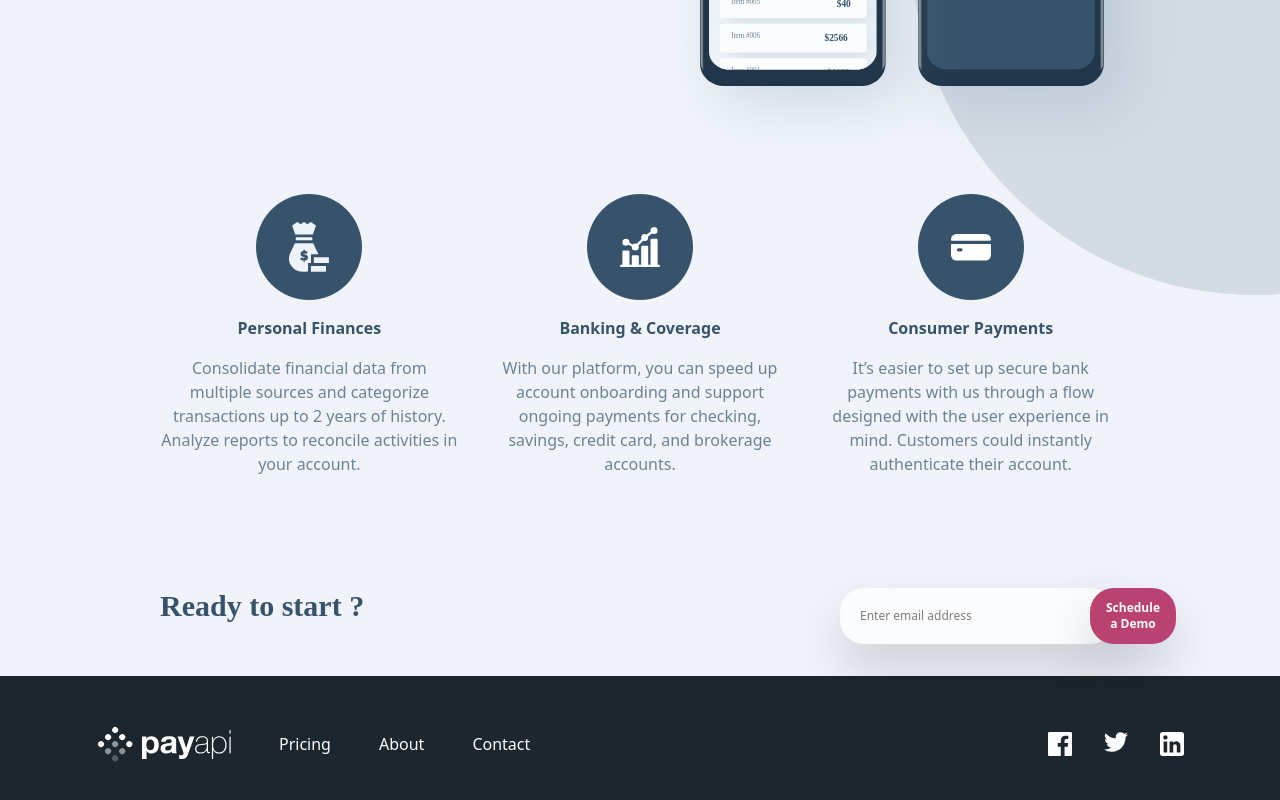
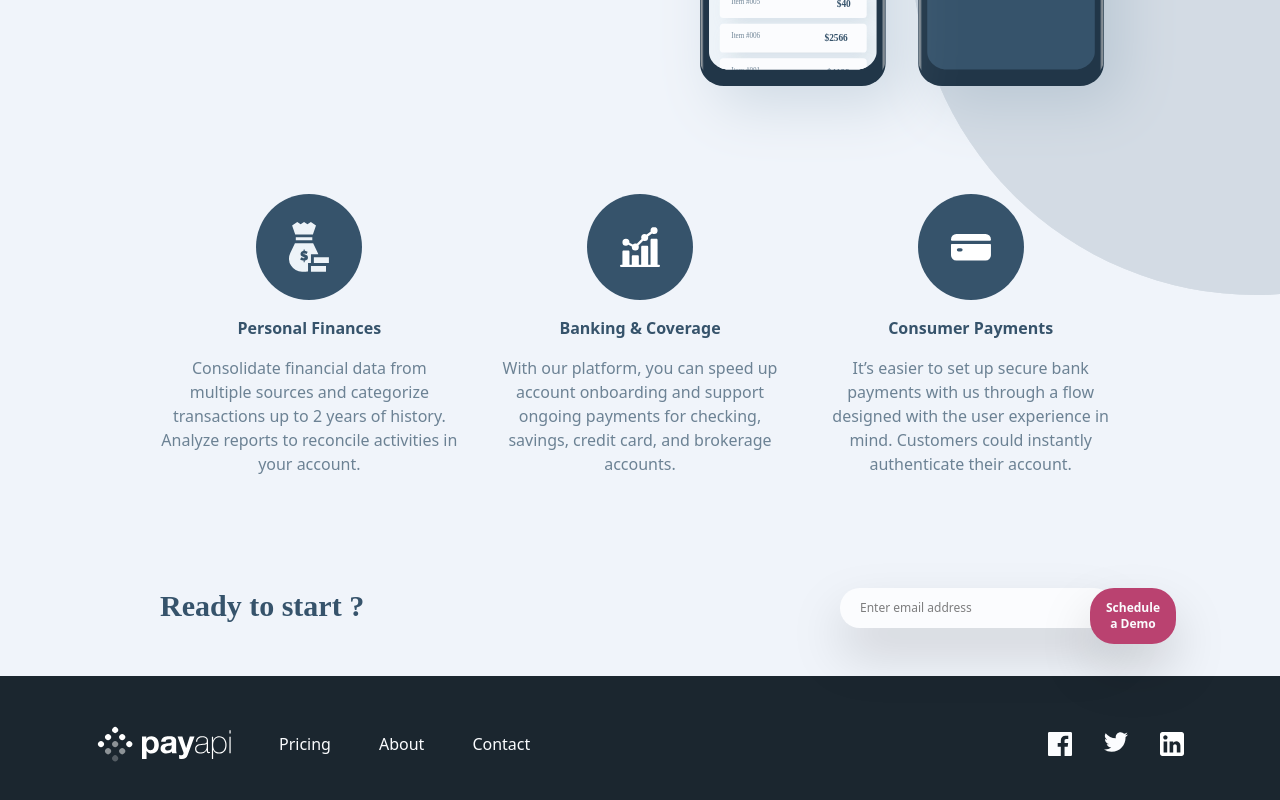
Before and after one commit to QuentinPetton/payApi-multisite, an Angular app: page / in a window 1280 px wide. Shown: the part 1951-2751 px from the top of the page. Built offline with nearby package versions, Linux system fonts and the light colour scheme.

Commit message:
fix featuresForm

```diff
--- a/src/app/pages/home/features/features.component.html
+++ b/src/app/pages/home/features/features.component.html
@@ -82,20 +82,5 @@
   >
     Ready to start ?
   </h3>
-  <form
-    action="post"
-    class="flex flex-col gap-4 md:flex-row md:gap-0 mt-5 lg:mt-0"
-  >
-    <label for="email"></label>
-    <input
-      type="text"
-      placeholder="Enter email address"
-      class="bg-link-water-white rounded-3xl p-3 pl-5 text-xs drop-shadow-2xl md:pr-20"
-    />
-    <button
-      class="bg-dark-pink text-link-water-white rounded-3xl p-3 cursor-pointer text-xs drop-shadow-2xl font-semibold md:-ml-6 md:px-4"
-    >
-      Schedule a Demo
-    </button>
-  </form>
+  <app-email-form></app-email-form>
 </section>
--- a/src/app/pages/home/features/features.component.ts
+++ b/src/app/pages/home/features/features.component.ts
@@ -1,8 +1,9 @@
 import { Component } from '@angular/core';
+import { EmailFormComponent } from '../../../shared/email-form/email-form.component';
 
 @Component({
   selector: 'app-features',
-  imports: [],
+  imports: [EmailFormComponent],
   templateUrl: './features.component.html',
   styles: '',
 })
```
